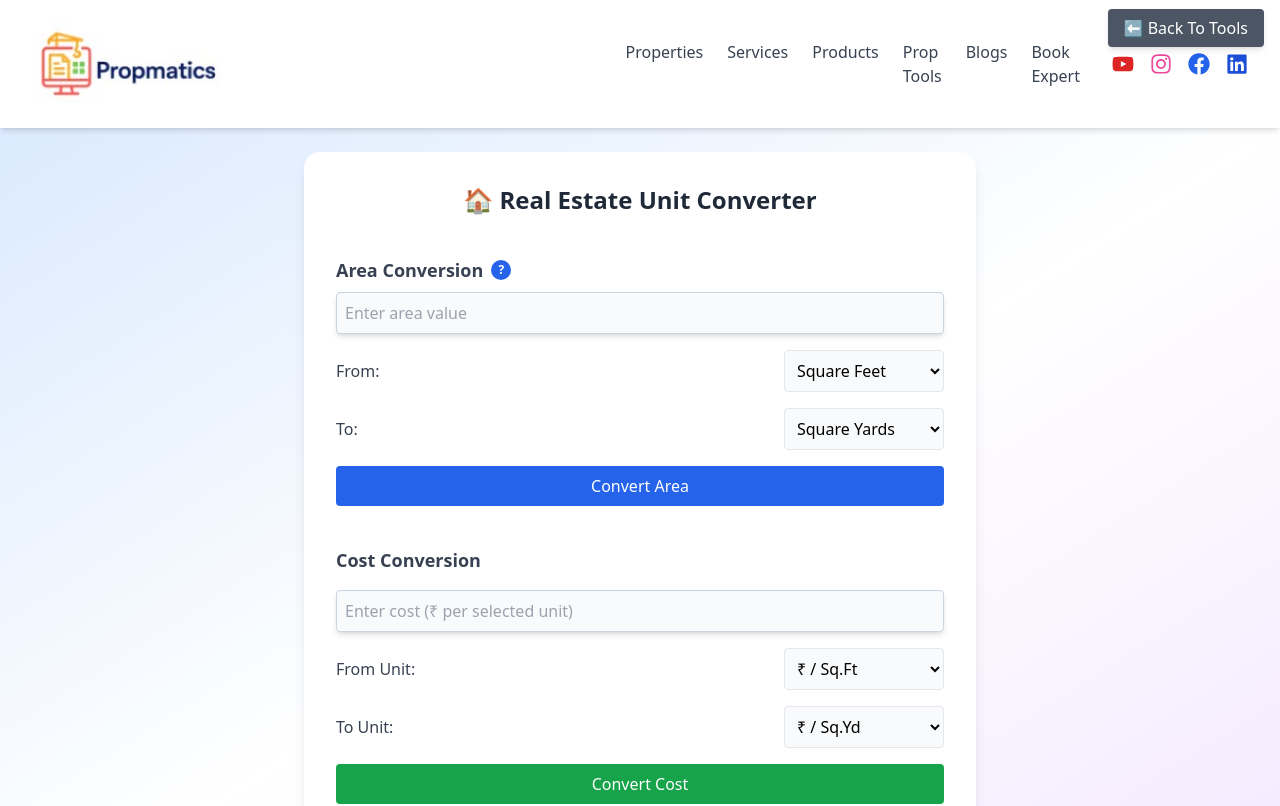
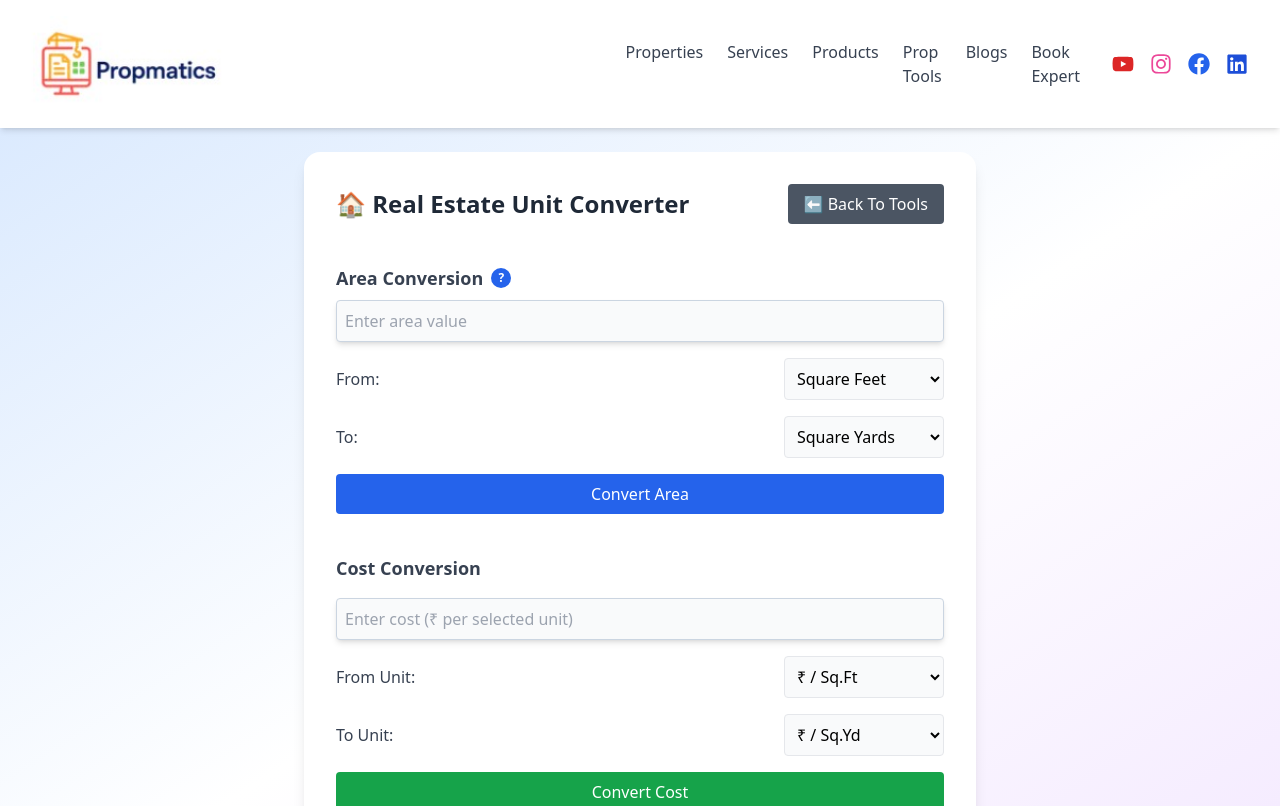
Before and after one commit to venupala-tt/propnz, a Next.js app: page /pages/rcalc in a window 1280 px wide. Shown: the top 806 px of the page. Built offline with nearby package versions, Linux system fonts and the light colour scheme.

Commit message:
Update page.tsx

```diff
--- a/app/pages/rcalc/page.tsx
+++ b/app/pages/rcalc/page.tsx
@@ -90,20 +90,19 @@ export default function UnitConverterPage() {
 
   return (
     <section className="flex items-center justify-center min-h-screen bg-gradient-to-br from-blue-100 via-white to-purple-100 dark:from-gray-900 dark:via-gray-800 dark:to-gray-900 p-6">
-      {/* Fixed Back Button */}
-      <div className="fixed top-4 right-4 z-50">
-        <Link
-          href="/pages/tools"
-          className="px-4 py-2 bg-gray-600 text-white rounded hover:bg-gray-700 transition shadow-md"
-        >
-          ⬅️ Back To Tools
-        </Link>
-      </div>
-
       <div className="bg-white dark:bg-gray-800 rounded-2xl shadow-lg p-8 max-w-2xl w-full space-y-10 transition-colors relative">
-        <h1 className="text-2xl font-bold text-center mb-4 text-gray-800 dark:text-gray-100">
-          🏠 Real Estate Unit Converter
-        </h1>
+        {/* Header Row with Title and Back Button */}
+        <div className="flex justify-between items-center mb-6">
+          <h1 className="text-2xl font-bold text-gray-800 dark:text-gray-100">
+            🏠 Real Estate Unit Converter
+          </h1>
+          <Link
+            href="/pages/tools"
+            className="px-4 py-2 bg-gray-600 text-white rounded hover:bg-gray-700 transition"
+          >
+            ⬅️ Back To Tools
+          </Link>
+        </div>
 
         {/* Area Conversion Section */}
         <div>
```
